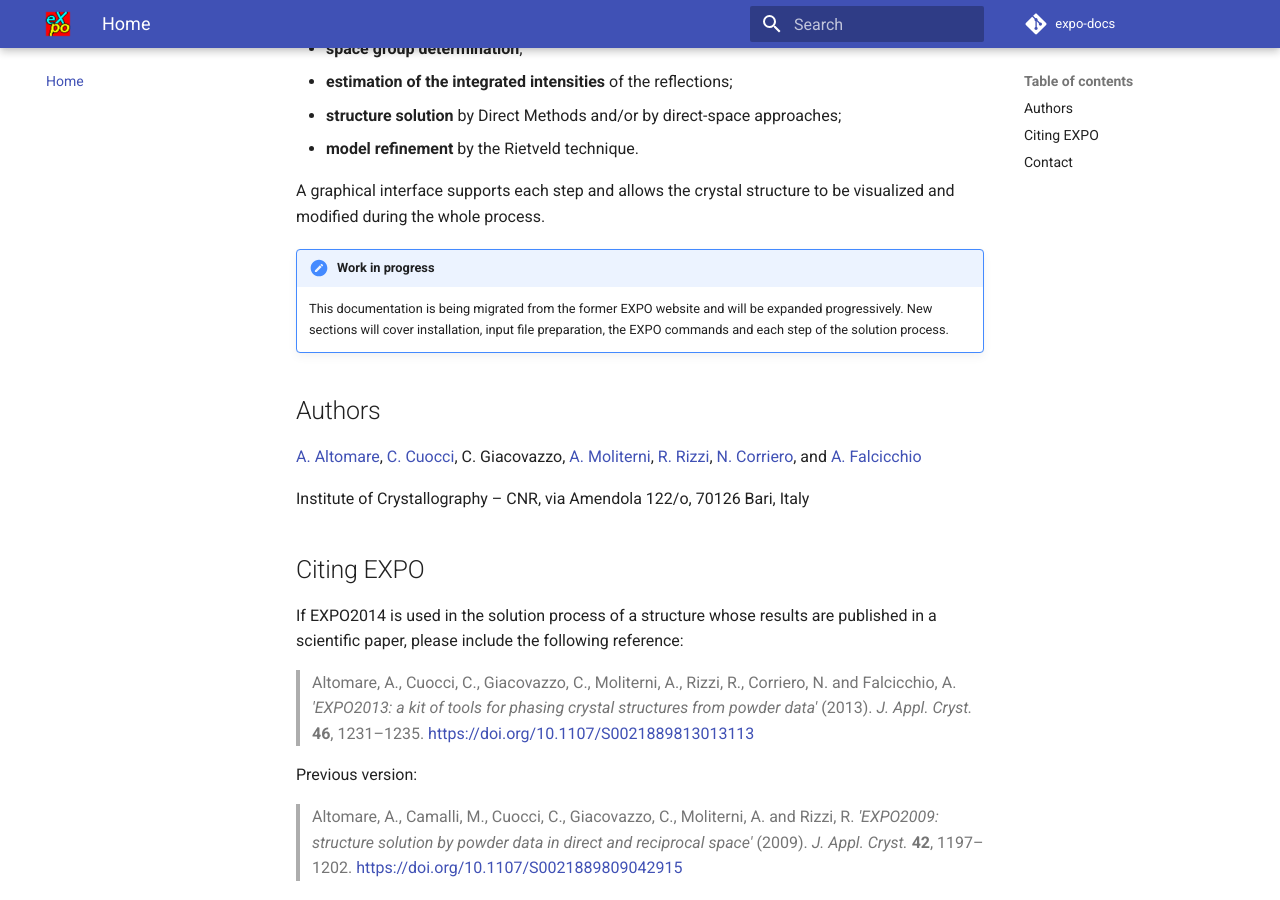
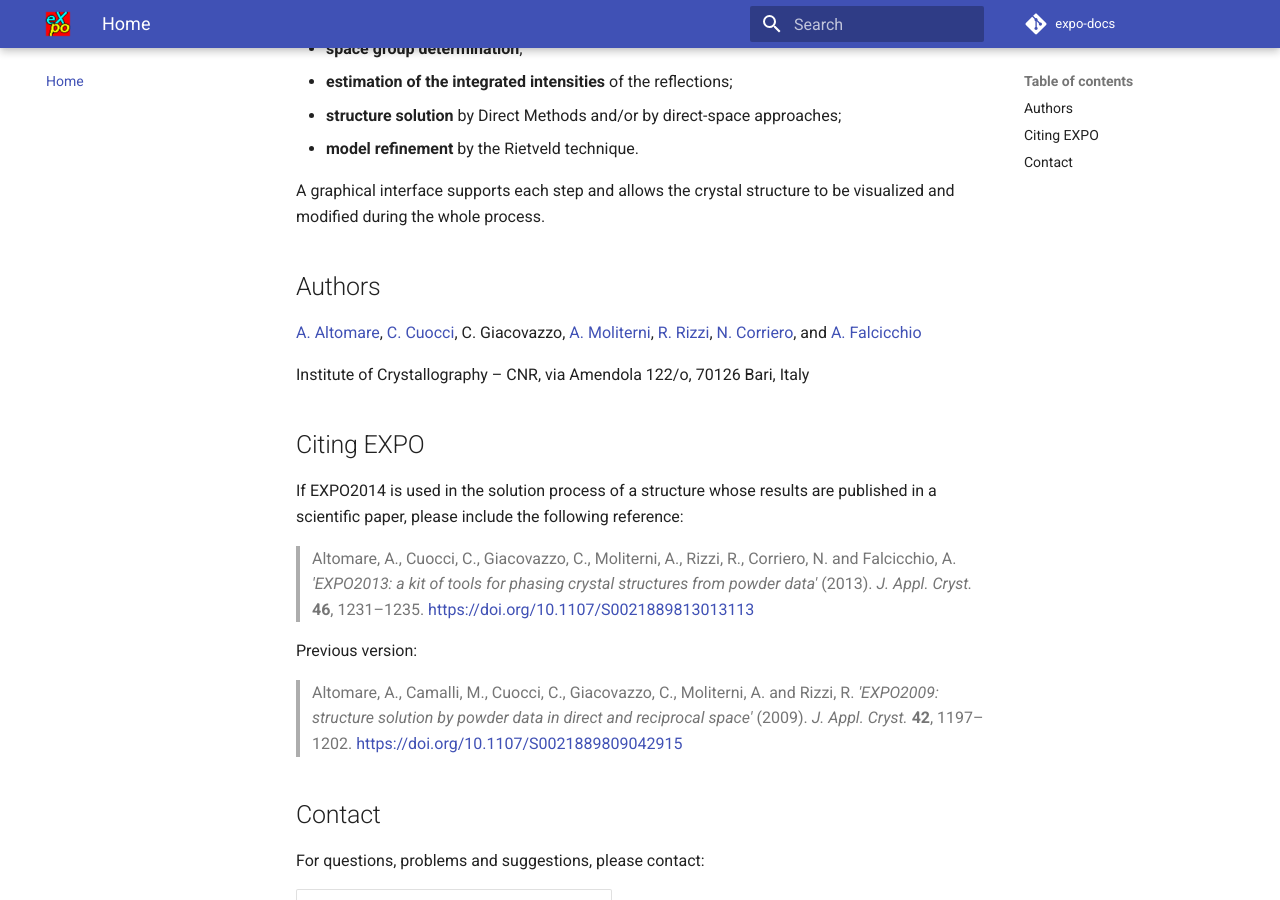
Before and after one commit to ccorrado71/expo-docs, an MkDocs documentation site: the page built from docs/index.md, in a window 1280 px wide and 900 px high, scrolled down 360 px. Built offline with MkDocs 1.6.1 and Material for MkDocs 9.7.7, drawn with Linux system fonts in a browser that asks for light colours; comment, search, counter and statistics services are not loaded.

Commit message:
Remove migration note from documentation
Removed work in progress note about documentation migration.

```diff
--- a/docs/index.md
+++ b/docs/index.md
@@ -14,11 +14,6 @@ diffraction data:
 
 A graphical interface supports each step and allows the crystal structure to be
 visualized and modified during the whole process.
-
-!!! note "Work in progress"
-    This documentation is being migrated from the former EXPO website and will be
-    expanded progressively. New sections will cover installation, input file
-    preparation, the EXPO commands and each step of the solution process.
 
 ## Authors
 
```
